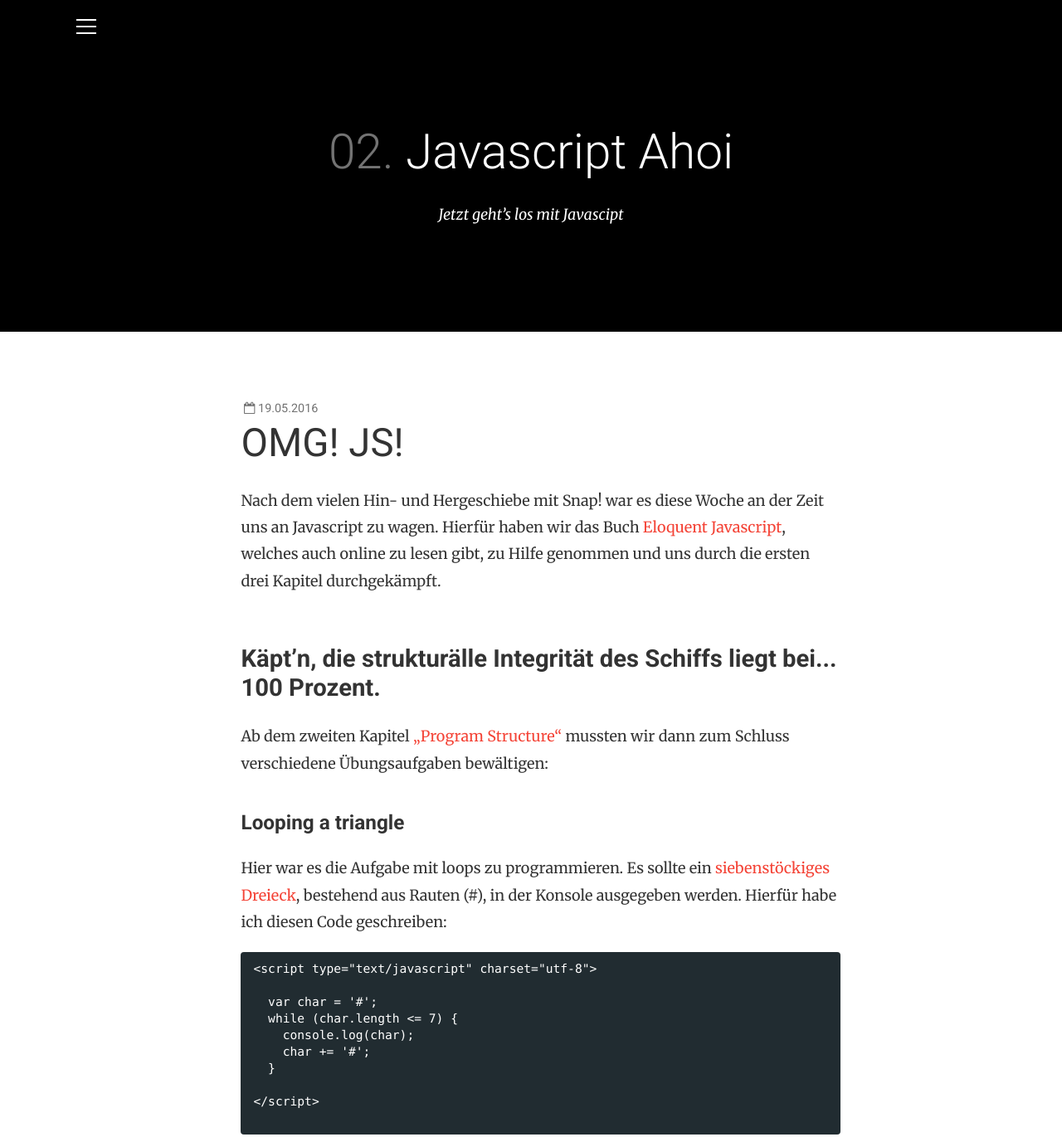
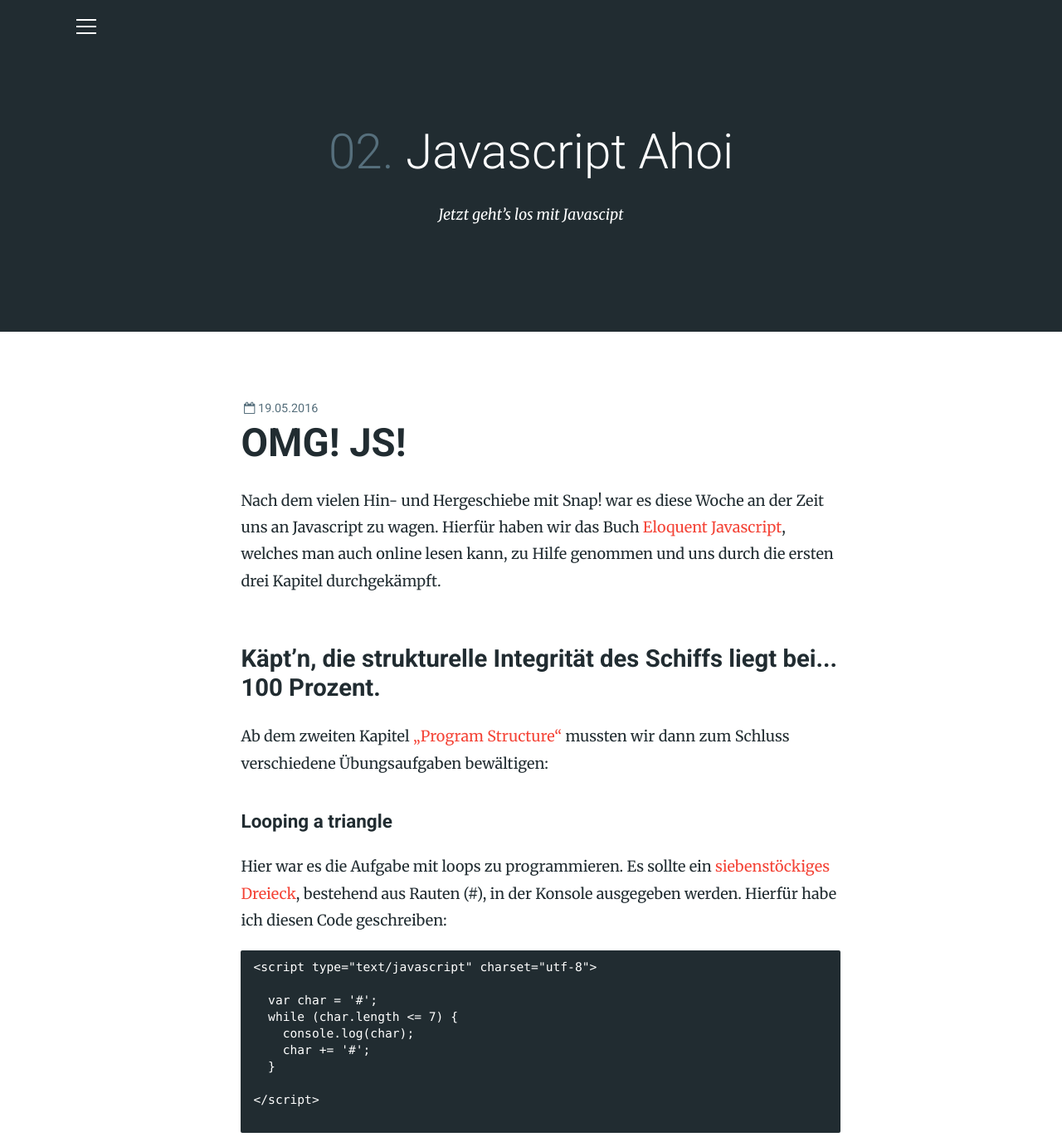
Before and after one commit to miduku/webentwicklung2016, a website: page app/javascript.html in a window 1280 px wide. Shown: the top 1371 px of the page at 83% size. Drawn offline with nearby package versions, Linux system fonts and the light colour scheme.

Commit message:
small changes

```diff
--- a/app/javascript.html
+++ b/app/javascript.html
@@ -50,9 +50,9 @@
           </div>
 
           <div class="txt">
-            <p>Nach dem vielen Hin- und Hergeschiebe mit Snap! war es diese Woche an der Zeit uns an Javascript zu wagen. Hierfür haben wir das Buch <a href="http://eloquentjavascript.net/" target="_blank">Eloquent Javascript</a>, welches auch online zu lesen gibt, zu Hilfe genommen und uns durch die ersten drei Kapitel durchgekämpft.</p>
+            <p>Nach dem vielen Hin- und Hergeschiebe mit Snap! war es diese Woche an der Zeit uns an Javascript zu wagen. Hierfür haben wir das Buch <a href="http://eloquentjavascript.net/" target="_blank">Eloquent Javascript</a>, welches man auch online lesen kann, zu Hilfe genommen und uns durch die ersten drei Kapitel durchgekämpft.</p>
 
-            <h3>Käpt’n, die strukturälle Integrität des Schiffs liegt bei... 100 Prozent.</h3>
+            <h3>Käpt’n, die strukturelle Integrität des Schiffs liegt bei... 100 Prozent.</h3>
             <p>Ab dem zweiten Kapitel <a href="http://eloquentjavascript.net/02_program_structure.html" target="_blank">„Program Structure“</a> mussten wir dann zum Schluss verschiedene Übungsaufgaben bewältigen:</p>
 
             <h4>Looping a triangle</h4>
--- a/src/scss/modules/_typography.scss
+++ b/src/scss/modules/_typography.scss
@@ -116,7 +116,7 @@ h1 {
 h2 {
   font-size: 2.625em;
   font-style: normal;
-  font-weight: 400;
+  font-weight: 700;
   margin: $padding*1.5 0 $text-margin;
 }
 
@@ -128,7 +128,7 @@ h3 {
 }
 
 h4 {
-  font-size: 1.35em;
+  font-size: 1.25em;
   font-style: normal;
   font-weight: 700;
   margin: $padding 0 $text-margin;
@@ -137,7 +137,7 @@ h4 {
 h5 {
   font-size: 1.2em;
   font-style: normal;
-  font-weight: 700;
+  font-weight: 400;
   margin: $padding 0 $text-margin;
 }
 
@@ -150,7 +150,7 @@ p {
 }
 
 pre {
-  border-radius: $br*2;
+  border-radius: $br;
   background: darken($blue-grey, 30%);
   color: #fff;
   display: block;
@@ -164,7 +164,7 @@ pre {
 }
 
 code {
-  border-radius: $br*2;
+  border-radius: $br;
   background: lighten($grey, 35%);
   border: 1px solid lighten($grey, 15%);
   font-family: Monaco, Menlo, Consolas, Courier, "Courier New", monospace;
--- a/src/scss/modules/_vars.scss
+++ b/src/scss/modules/_vars.scss
@@ -49,7 +49,7 @@ $black:       #000;
 
 
 // Project color variables
-$text-black: #333;
+$text-black: darken($blue-grey, 30%);
 $color-primary: $red;
 $color-secondary: complement($color-primary);
 $color-tertiary: $silver;
--- a/src/scss/partials/_header.scss
+++ b/src/scss/partials/_header.scss
@@ -1,6 +1,6 @@
 .header {
   position: relative;
-  background: #000;
+  background: darken($blue-grey, 30%);
   color: #fff;
   padding: $padding/2 0 $padding;
   min-height: 100%;
--- a/src/scss/partials/_nav.scss
+++ b/src/scss/partials/_nav.scss
@@ -31,7 +31,7 @@ nav {
     height: $buttonSize;
     font-size: 0;
     border: 0;
-    background: #000;
+    background: darken($blue-grey, 30%);
 
     &:focus,
     &:hover {
@@ -137,7 +137,8 @@ nav {
         margin-bottom: $padding/2;
 
         .js & {
-          background: #000;
+          background: darken($blue-grey, 30%);
+          // background: #000;
           display: inline-block;
         }
       }
@@ -175,7 +176,8 @@ nav {
     .nav-title {
       position: absolute;
       display: none;
-      background: #000;
+      background: darken($blue-grey, 30%);
+      // background: #000;
       padding: 0 $dp*2 0 $dp;
       vertical-align: bottom;
       line-height: $buttonSize;
```
Also changed, not shown: app/assets/css/style.css, app/assets/css/style.min.css.
